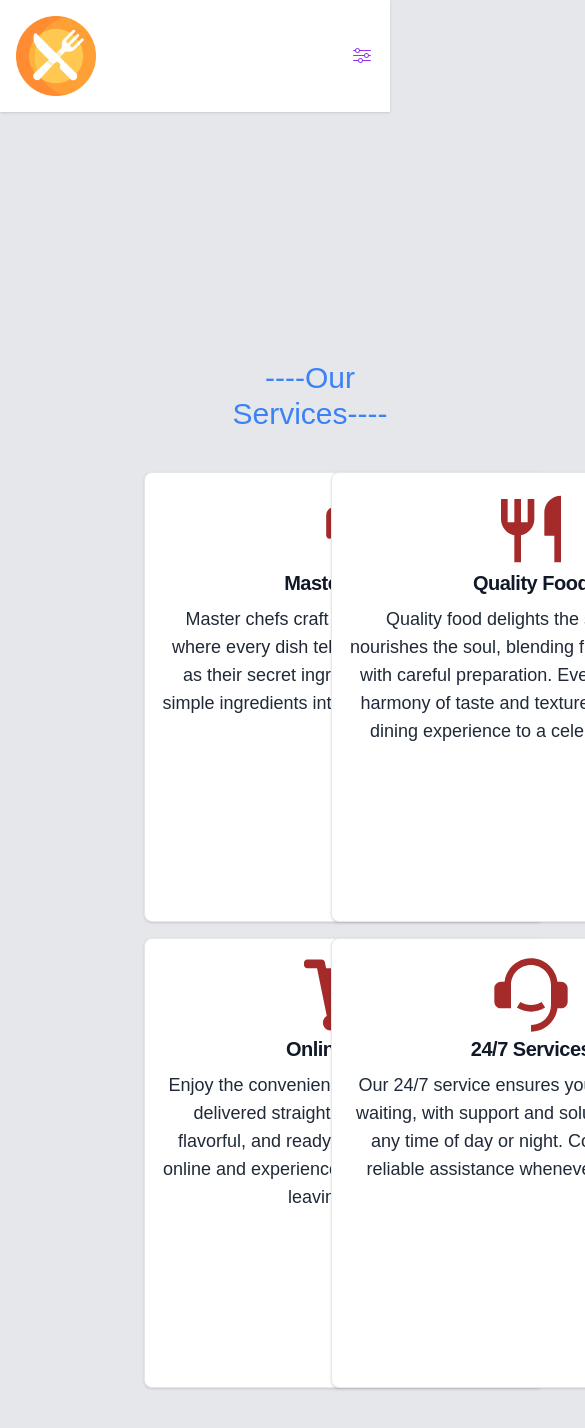
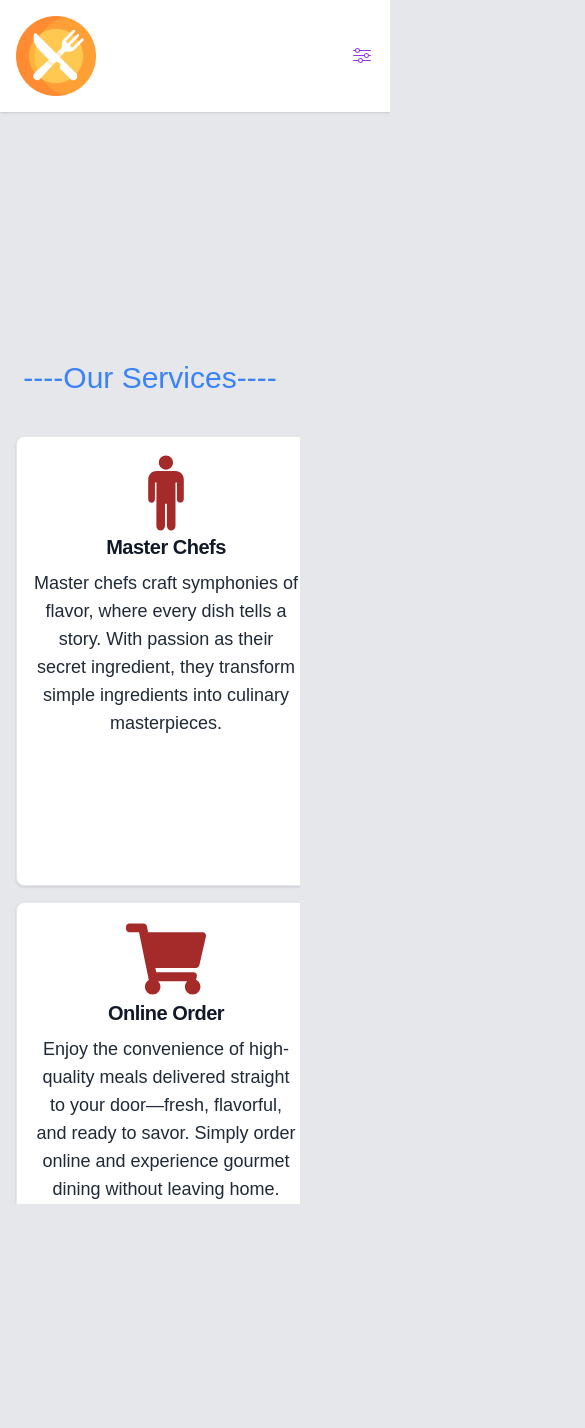
Before and after one commit to shahbaz818/restaurantinnextjs, a Next.js app: page /Service in a window 390 px wide. Shown: the top 1428 px of the page, 585 px wide, since content can reach past the window. Built offline with nearby package versions, Linux system fonts and the light colour scheme.

Commit message:
changes made

```diff
--- a/src/app/page.js
+++ b/src/app/page.js
@@ -6,6 +6,7 @@ import BookTable from "./BookingTable/page";
 import Team from "@/components/Team";
 import Testimonial from "@/components/Testimonial";
 import Reserve from "@/components/Reserve";
+import Head from 'next/head';
 
 export default function Home() {
   const style = {
@@ -19,9 +20,14 @@ export default function Home() {
   };
   return (
     <>
-     <div style={style} className="h-screen w-full flex flex-col md:flex-row">
+      <Head>
+  <title>Food Menu Page</title>
+  <meta name="description" content="This is a Food menu of my Next.js page." />
+  <meta name="viewport" content="viewport-fit=cover" />
+</Head>
+<div style={style} className="h-screen flex flex-col md:flex-row overflow-hidden">
   {/* Text Section */}
-  <div className="flex flex-col items-center justify-center h-screen w-full md:w-1/2 text-white font-bold p-5 space-y-5">
+  <div className="flex flex-col items-center justify-center h-full w-full md:w-1/2 text-white font-bold p-5 space-y-5">
     <h1 className="text-3xl md:text-5xl text-center">Enjoy Our Delicious Meal</h1>
     <p className="text-lg md:text-2xl text-center">
       Tempor erat elitr rebum at clita. Diam dolor diam ipsum sit. Aliqu diam amet diam et eos.
@@ -33,17 +39,18 @@ export default function Home() {
   </div>
 
   {/* Image Section */}
-  <div className="flex items-center justify-center h-1/2 md:h-screen w-full md:w-1/2 p-5">
+  <div className="flex items-center justify-center h-1/2 md:h-full w-full md:w-1/2 p-5">
     <Image
       src="/pizzaa.jpg"
       width={500}
       height={500}
       alt="Rotating Image"
       objectFit="cover"
-      className="rounded-full animate-rotate-slow w-3/4 h-auto md:w-[500px] md:h-[500px]"
+      className="rounded-full animate-rotate-slow w-full h-auto max-w-[400px] md:max-w-[500px]"
     />
   </div>
 </div>
+
 
       <Services />
       <Aboutus />
--- a/src/components/Aboutus.jsx
+++ b/src/components/Aboutus.jsx
@@ -13,7 +13,8 @@ const Aboutus = () => {
         <meta name="description" content="This is a Aboutus of my Next.js page." />
         <meta name="viewport" content="viewport-fit=cover" />
       </Head>
-      <div className="m-6 h-screen w-[1800px] mt-[110px]">
+      <div className="overflow-hidden">
+        <div className="m-6 h-screen w-[1800px] mt-[310px] md:mt-[0px]">
           <div className="grid grid-cols-1 h-screen w-full md:grid-cols-2">
             <div className="flex flex-col h-[500px] w-[300px] ml-32 md:w-[650px]">
               <div className="flex space-x-3">
@@ -75,10 +76,11 @@ const Aboutus = () => {
                 </div>
 
               </div>
-              <button className="h-[100px] w-[170px] rounded-lg shadow-xl bg-yellow-500 mt-16">Read More</button>
+              <button className="h-[100px] w-[170px] rounded-lg shadow-xl bg-yellow-500 mt-16 mb-12">Read More</button>
             </div>
 
 
+          </div>
         </div>
       </div>
     </>
--- a/src/components/Navbar.jsx
+++ b/src/components/Navbar.jsx
@@ -39,6 +39,7 @@ const Navbar = () => {
                                 <Link href="/Service" class="text-blue-800 text-xl font-semibold hover:text-purple-600 mr-4">SERVICE</Link>
                                 <Link href="/Foodmenu" class="text-blue-800 text-xl font-semibold hover:text-purple-600 mr-4">MENU</Link>
                                 <Link href="/BookingTable" class="text-blue-800 text-xl font-semibold hover:text-purple-600 mr-4">BOOK A TABLE</Link>
+                                <Link href="/admin" class="text-blue-800 text-xl font-semibold hover:text-purple-600 mr-4">ADMIN</Link>
                             </div>
 
                             <div class="hidden sm:flex sm:items-center">
--- a/src/components/Services.jsx
+++ b/src/components/Services.jsx
@@ -16,10 +16,11 @@ const Services = () => {
                 <meta name="description" content="This is a services of my Next.js page." />
                 <meta name="viewport" content="viewport-fit=cover" />
             </Head>
-            <div className="h-screen w-full md:w-[1800px] mt-[250px]">
-                <h1 className="ml-[230px] text-center text-3xl text-blue-500">----Our Services----</h1>
-                <div className="grid grid-cols-2 md:grid-cols-4 w-full items-center mx-auto mt-10 ml-32 gap-4 px-4">
-                    <div className="h-[450px] w-[400px] p-4 bg-white border border-gray-200 hover:bg-pink-400 rounded-lg shadow dark:bg-gray-800 dark:border-gray-700">
+            <div className="">
+            <div className="h-screen w-[300px] items-center overflow-hidden md:w-[1800px] mt-[250px] md:ml-32 ">
+                <h1 className=" md:ml-[230px] text-center text-3xl text-blue-500">----Our Services----</h1>
+                <div className="grid grid-cols-2 md:grid-cols-4 w-[1800px] mx-auto mt-10 gap-4 px-4">
+                    <div className="h-[450px] w-[300px] md:w-[400px] p-4 bg-white border border-gray-200 hover:bg-pink-400 rounded-lg shadow dark:bg-gray-800 dark:border-gray-700">
                         <IoIosMan style={{ color: 'brown', fontSize: '24px' }} className="h-20 w-20 mx-auto" />
                         <a href="#">
                             <h5 className="mb-2 text-xl font-semibold tracking-tight text-gray-900 dark:text-white text-center">Master Chefs</h5>
@@ -27,7 +28,7 @@ const Services = () => {
                         <p className="mb-3 font-normal text-gray-800 text-lg dark:text-gray-400 text-center">Master chefs craft symphonies of flavor, where every dish tells a story. With passion as their secret ingredient, they transform simple ingredients into culinary masterpieces.</p>
                     </div>
 
-                    <div className="h-[450px] w-[400px] p-4 bg-white border border-gray-200 hover:bg-pink-400 rounded-lg shadow dark:bg-gray-800 dark:border-gray-700">
+                    <div className="h-[450px] w-[300px] md:w-[400px] p-4 bg-white border border-gray-200 hover:bg-pink-400 rounded-lg shadow dark:bg-gray-800 dark:border-gray-700">
                         <RiRestaurantFill style={{ color: 'brown', fontSize: '24px' }} className="h-20 w-20 mx-auto" />
                         <a href="#">
                             <h5 className="mb-2 text-xl font-semibold tracking-tight text-gray-900 dark:text-white text-center">Quality Food</h5>
@@ -35,7 +36,7 @@ const Services = () => {
                         <p className="mb-3 font-normal text-gray-800 text-lg dark:text-gray-400 text-center">Quality food delights the senses and nourishes the soul, blending fresh ingredients with careful preparation. Every bite offers a harmony of taste and texture, elevating the dining experience to a celebration of life.</p>
                     </div>
 
-                    <div className="h-[450px] w-[400px] p-4 bg-white border border-gray-200 hover:bg-pink-400 rounded-lg shadow dark:bg-gray-800 dark:border-gray-700">
+                    <div className="h-[450px] w-[300px] md:w-[400px] p-4 bg-white border border-gray-200 hover:bg-pink-400 rounded-lg shadow dark:bg-gray-800 dark:border-gray-700">
                         <FaShoppingCart style={{ color: 'brown', fontSize: '24px' }} className="h-20 w-20 mx-auto" />
                         <a href="#">
                             <h5 className="mb-2 text-xl font-semibold tracking-tight text-gray-900 dark:text-white text-center">Online Order</h5>
@@ -43,7 +44,7 @@ const Services = () => {
                         <p className="mb-3 font-normal text-gray-800 text-lg dark:text-gray-400 text-center">Enjoy the convenience of high-quality meals delivered straight to your door—fresh, flavorful, and ready to savor. Simply order online and experience gourmet dining without leaving home.</p>
                     </div>
 
-                    <div className="h-[450px] w-[400px] p-4 bg-white border border-gray-200 hover:bg-pink-400 rounded-lg shadow dark:bg-gray-800 dark:border-gray-700">
+                    <div className="h-[450px] w-[300px] md:w-[400px] p-4 bg-white border border-gray-200 hover:bg-pink-400 rounded-lg shadow dark:bg-gray-800 dark:border-gray-700">
                         <RiCustomerService2Fill style={{ color: 'brown', fontSize: '24px' }} className="h-20 w-20 mx-auto" />
                         <a href="#">
                             <h5 className="mb-2 text-xl font-semibold tracking-tight text-gray-900 dark:text-white text-center">24/7 Services</h5>
@@ -53,6 +54,8 @@ const Services = () => {
                 </div>
             </div>
 
+            </div>
+
         </>
     )
 }
```
Also changed, not shown: src/components/BookingTable.jsx (+23 -23 lines), src/components/FoodMenu.jsx (+18 -16 lines), src/components/Team.jsx (+4 -5 lines), src/components/Testimonial.jsx (+6 -6 lines). Lines whose indentation alone changed are shown as unchanged.
